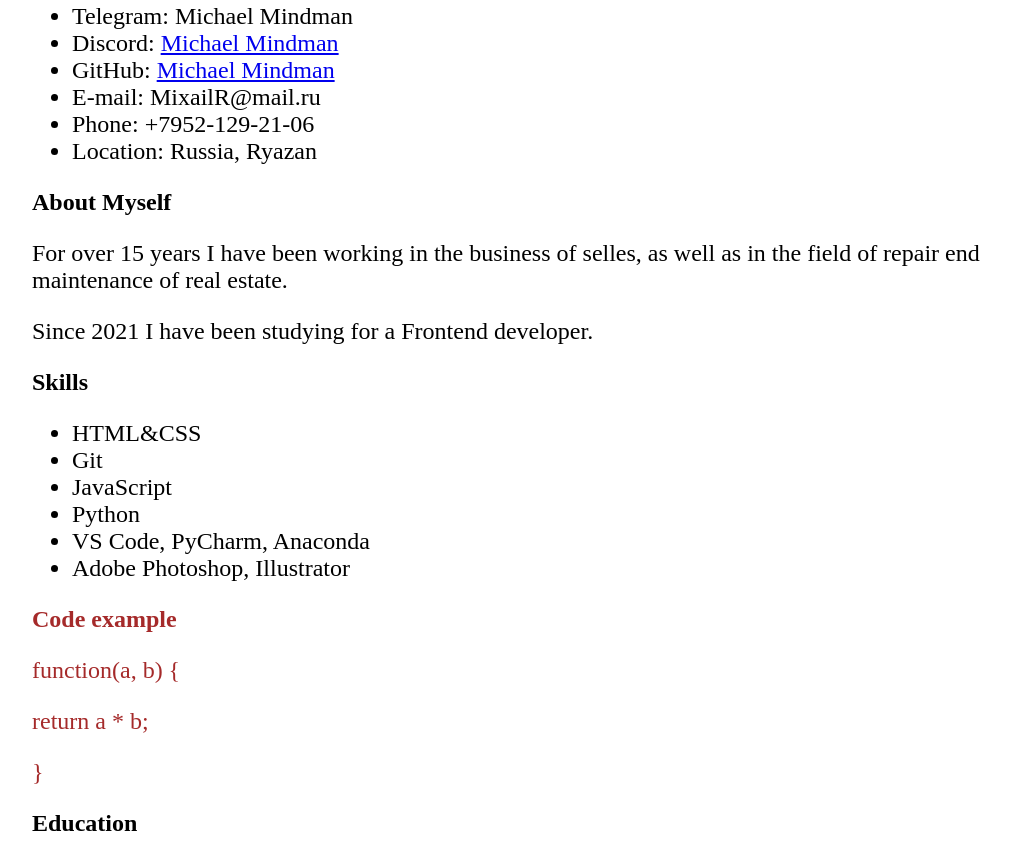
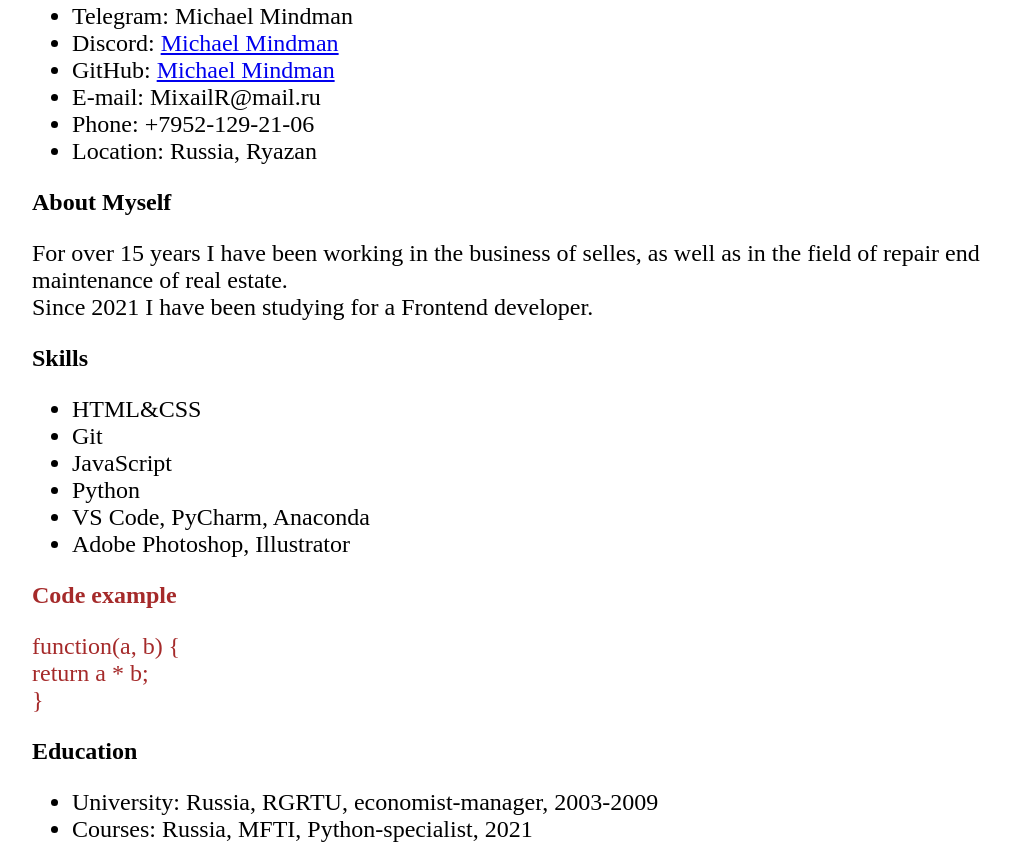
Before and after one commit to MichaelMindman/rsschool-cv, a plain HTML site: page index.html in a window 1280 px wide. Shown: the part 686-1540 px from the top of the page, without its empty margins (88-1098 px from the left). Drawn offline with Linux system fonts and the light colour scheme.

Commit message:
fix: error-2 at cite w3.org/nu

```diff
--- a/index.html
+++ b/index.html
@@ -58,12 +58,13 @@
               <li class="contact__item">
                 Location: Russia, Ryazan
               </li>
+            </ul>
          </section>
          <section class="About Myself" id="About-Myself">
             <h2 class="sec-title">About Myself</h2>
             <p>
-                For over 15 years I have been working in the business of selles, as well as in the field of repair end maintenance of real estate.
-               <p>Since 2021 I have  been studying for a Frontend developer.</p>
+                For over 15 years I have been working in the business of selles, as well as in the field of repair end maintenance of real estate.</br>
+                Since 2021 I have  been studying for a Frontend developer.
             </p>
          </section>
 
@@ -81,9 +82,9 @@
           <section class="code" id="Code-example">
             <h2 class="sec-title">Code example</h2>
             <p>
-                function(a, b) {
-             <p>      return a * b; </p>
-             <p>  } </p>
+                function(a, b) {</br>
+                   return a * b; </br>
+                }
             </p>
          </section>
         <section class="education" id="Education">
```
